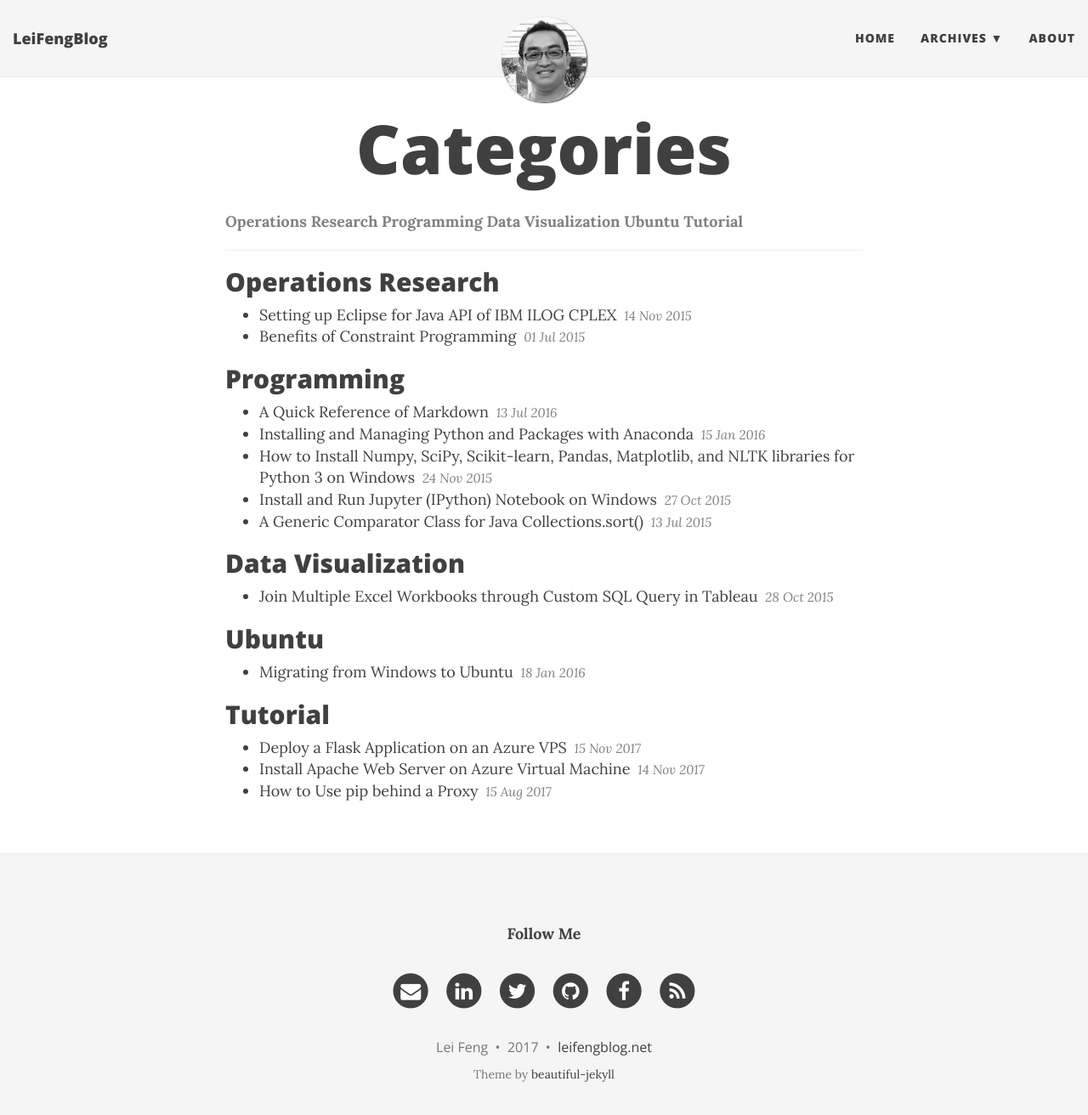
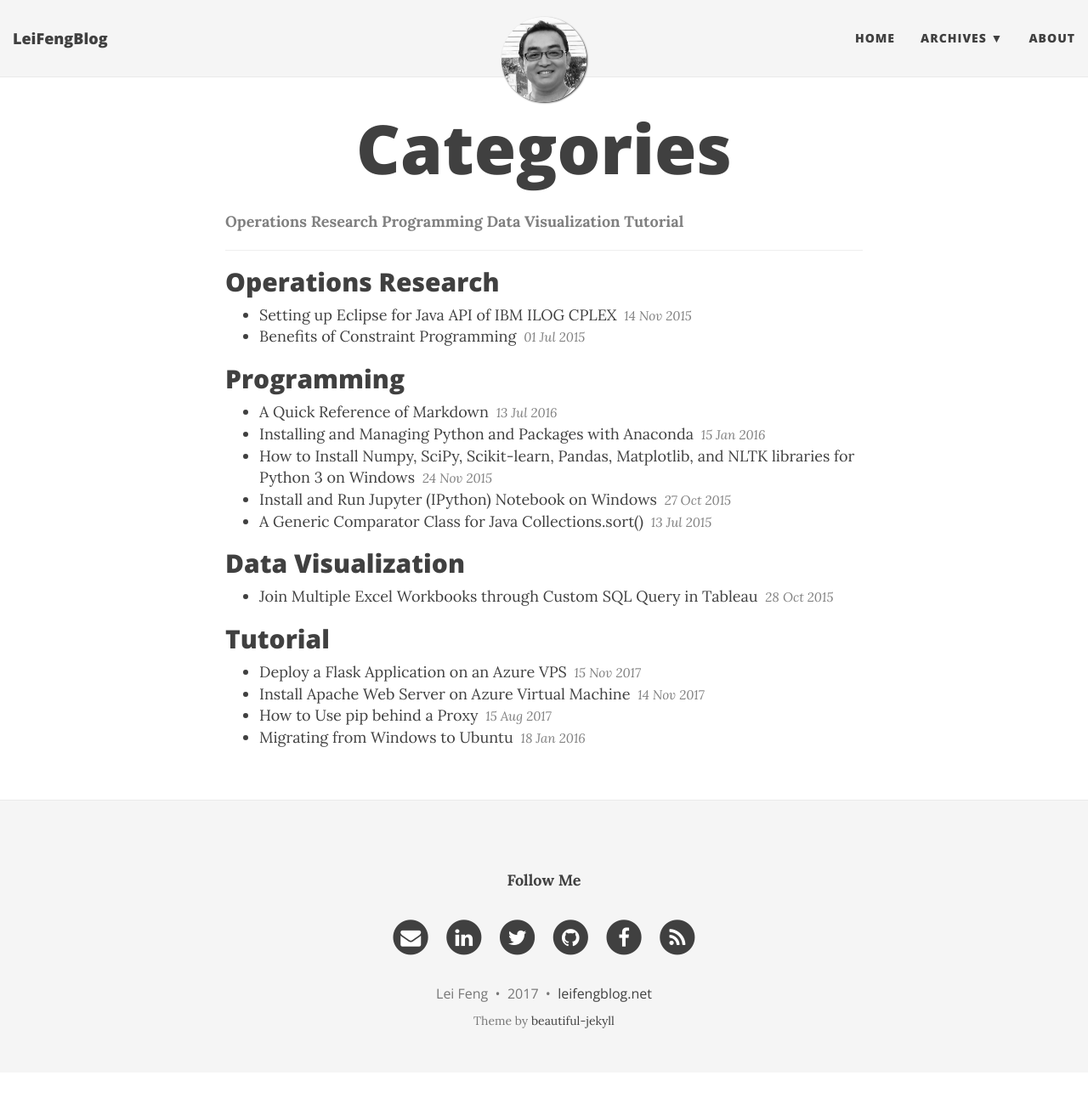
Before and after one commit to stonefl/stonefl.github.io, a Jekyll site: the page built from archives/categories.html, in a window 1280 px wide and 1325 px high. Shown: the top 1312 px of the window at 85% size. Built offline with Jekyll 4.4.1, drawn with Linux system fonts in a browser that asks for light colours; nearby versions of some CDN libraries.

Commit message:
Update 2016-01-18-migrating-from-windows-7-to-ubuntu.markdown

```diff
--- a/_posts/2016-01-18-migrating-from-windows-7-to-ubuntu.markdown
+++ b/_posts/2016-01-18-migrating-from-windows-7-to-ubuntu.markdown
@@ -8,14 +8,14 @@ link: >-
 slug: migrating-from-windows-7-to-ubuntu
 title: Migrating from Windows to Ubuntu
 wordpress_id: 220
-categories:
-  - Ubuntu
 published: true
 subtitle: Some tips and tricks for Ubuntu installation
 bigimg: /img/post/ubuntu_desktop.png
 tags:
   - Java
   - Python
+categories:
+  - Tutorial
 ---
 
 If you get tired with Windows or Mac, like me, you might want to consider migrating to Ubuntu Trusty 14.04, which is the Long Term Support (LTS) version of the Ubuntu operating system for desktop PCs and laptops. It can be downloaded from [Ubuntu official site](http://www.ubuntu.com/download/desktop) for free and it is easy to install following the instructions there. Recently, I just downloaded and installed it on my old HP Compaq 6510b laptop. Comparing to almost 20 GBs of my old Windows 7 system, my new Ubuntu system only occupies 6.3 GBs and runs much faster.
```
